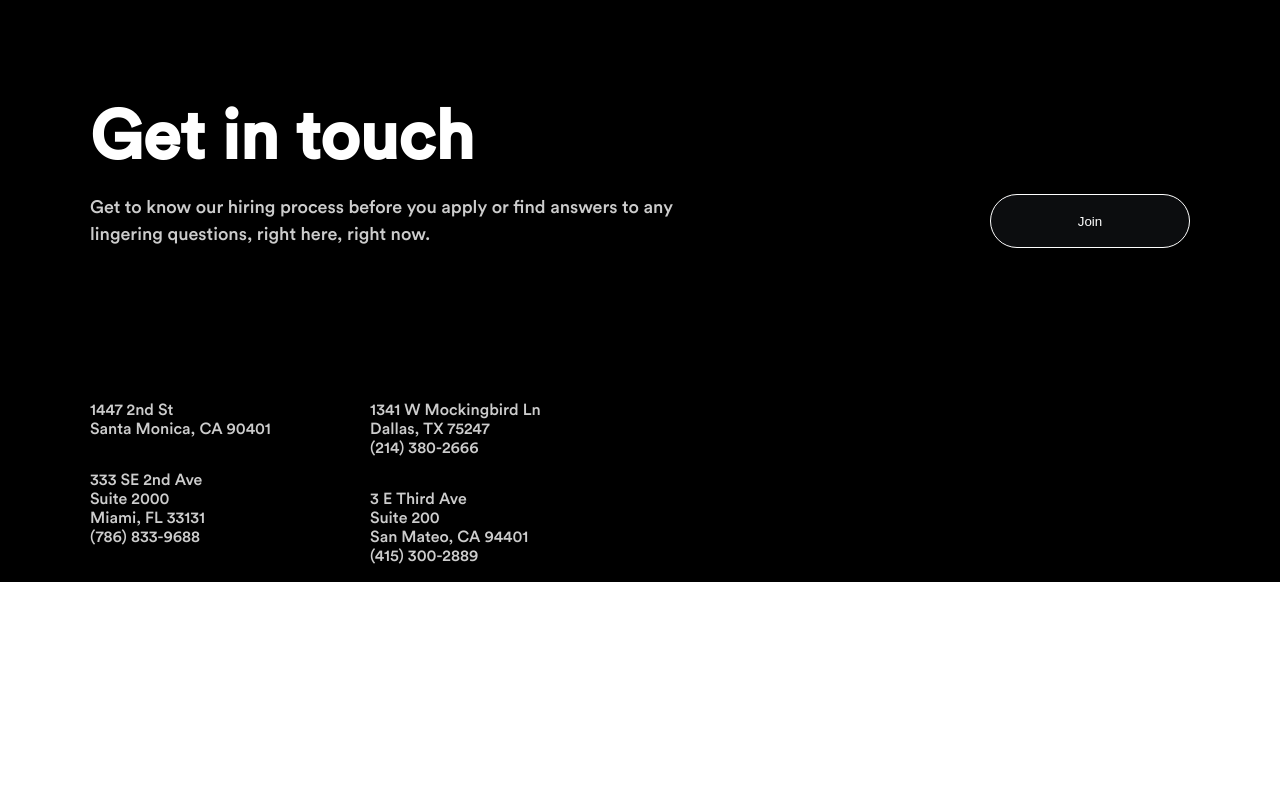
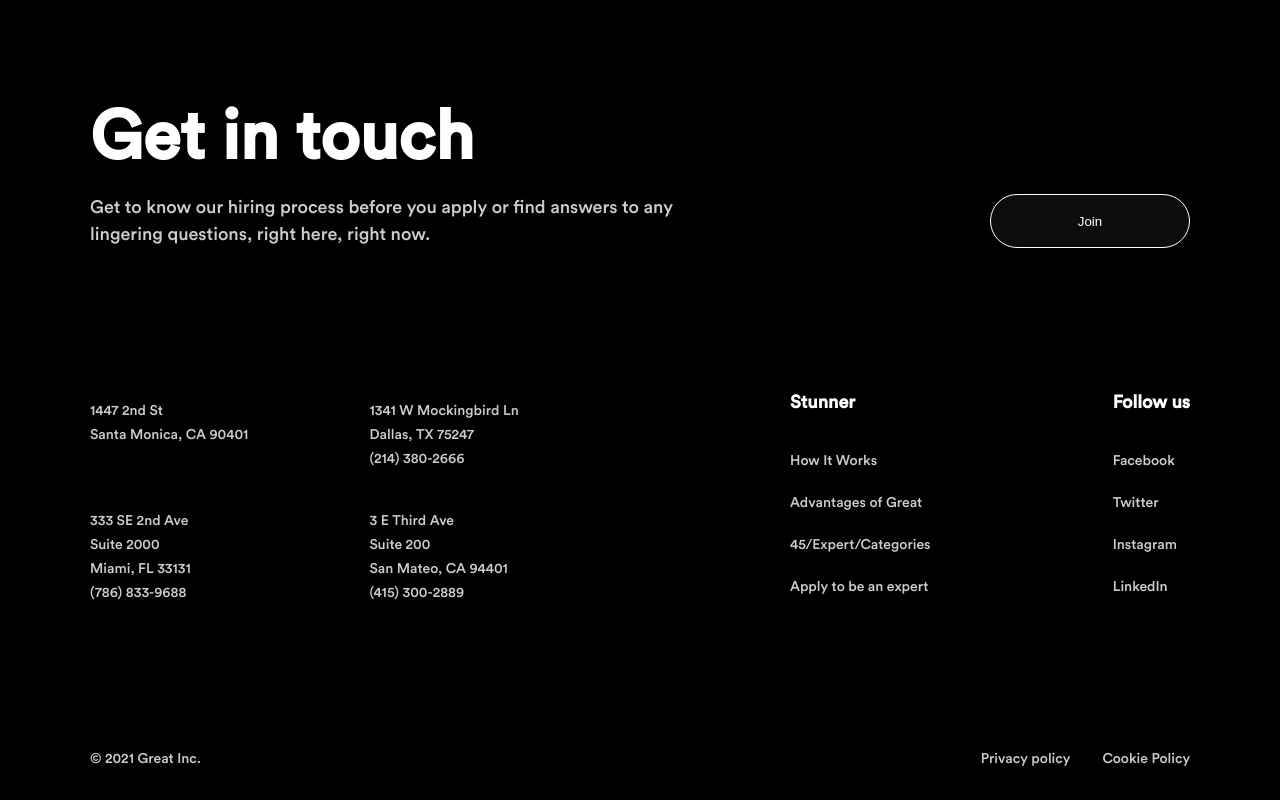
Before and after one commit to serhanelmali/figma-services-clone, a Next.js app: page / in a window 1280 px wide. Shown: the part 881-1681 px from the top of the page. Before the commit the page ends 1463 px from the top, so only its background shows below. Built offline with nearby package versions, Linux system fonts and the light colour scheme; no server answers.

Commit message:
feat(footer): adds footer

```diff
--- a/components/Footer/footer.module.scss
+++ b/components/Footer/footer.module.scss
@@ -46,20 +46,89 @@
   }
 
   &__mid {
+    display: flex;
     color: white;
     width: 1100px;
 
     &__addresses {
-      width: 50%; //fix
       max-height: 236px;
       flex: 1;
       display: flex;
       flex-direction: column;
       flex-wrap: wrap;
+      line-height: 150%;
+      cursor: default;
 
       p {
-        font-size: 16px;
+        font-size: 14px;
         opacity: 0.8;
+        height: 82px;
+      }
+    }
+
+    &__links {
+      max-height: 236px;
+      flex: 1;
+      display: flex;
+      justify-content: flex-end;
+      flex-direction: row;
+
+      ul {
+        text-align: left;
+        height: 100%;
+        margin: 0;
+        padding: 0;
+        line-height: 220%;
+        list-style: none;
+        color: white;
+
+        h5 {
+          font-size: 18px;
+          margin: 0 0 20px 0;
+          cursor: default;
+        }
+
+        &:first-of-type {
+          flex: 1;
+          padding-left: 150px;
+        }
+
+        li {
+          font-size: 14px;
+          line-height: 300%;
+          opacity: 0.8;
+
+          a {
+            &:hover {
+              border-bottom: 1px solid white;
+              cursor: pointer;
+            }
+          }
+        }
+      }
+    }
+  }
+
+  &__bottom {
+    width: 1100px;
+    padding: 143px 0 32px 0;
+    color: white;
+    display: flex;
+    justify-content: space-between;
+    opacity: 0.8;
+    font-size: 14px;
+    cursor: default;
+
+    &__policies {
+      a {
+        cursor: pointer;
+
+        &:hover {
+          border-bottom: 1px solid white;
+        }
+        &:first-of-type {
+          margin-right: 32px;
+        }
       }
     }
   }
--- a/components/Footer/index.js
+++ b/components/Footer/index.js
@@ -14,8 +14,37 @@ const Footer = () => {
         <div className={styles.footer__top__button__container}>
           <button>Join</button>
         </div>
-
-        {/* <div>
+      </div>
+      <div className={styles.footer__mid}>
+        <div className={styles.footer__mid__addresses}>
+          <p>
+            1447 2nd St
+            <br /> Santa Monica, CA 90401
+          </p>
+          <p>
+            333 SE 2nd Ave
+            <br /> Suite 2000
+            <br /> Miami, FL 33131
+            <br /> (786) 833-9688
+          </p>
+          <p>
+            1341 W Mockingbird Ln
+            <br />
+            Dallas, TX 75247
+            <br />
+            (214) 380-2666
+          </p>
+          <p>
+            3 E Third Ave
+            <br />
+            Suite 200
+            <br />
+            San Mateo, CA 94401
+            <br />
+            (415) 300-2889
+          </p>
+        </div>
+        <div className={styles.footer__mid__links}>
           <ul>
             <h5>Stunner</h5>
             <li>
@@ -49,41 +78,11 @@ const Footer = () => {
           </ul>
         </div>
       </div>
-        <div>
+      <div className={styles.footer__bottom}>
         <span>© 2021 Great Inc.</span>
-          <div>
+        <div className={styles.footer__bottom__policies}>
           <a>Privacy policy</a>
           <a>Cookie Policy</a>
-          </div> */}
-      </div>
-      <div className={styles.footer__mid}>
-        <div className={styles.footer__mid__addresses}>
-          <p>
-            1447 2nd St
-            <br /> Santa Monica, CA 90401
-          </p>
-          <p>
-            333 SE 2nd Ave
-            <br /> Suite 2000
-            <br /> Miami, FL 33131
-            <br /> (786) 833-9688
-          </p>
-          <p>
-            1341 W Mockingbird Ln
-            <br />
-            Dallas, TX 75247
-            <br />
-            (214) 380-2666
-          </p>
-          <p>
-            3 E Third Ave
-            <br />
-            Suite 200
-            <br />
-            San Mateo, CA 94401
-            <br />
-            (415) 300-2889
-          </p>
         </div>
       </div>
     </div>
```
Lines whose indentation alone changed are shown as unchanged.
